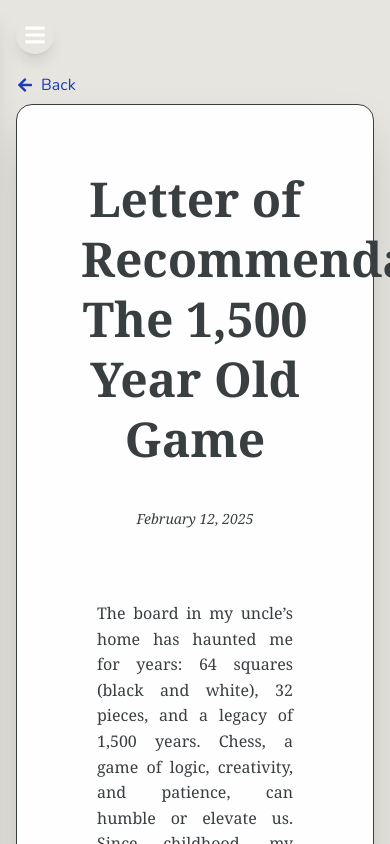
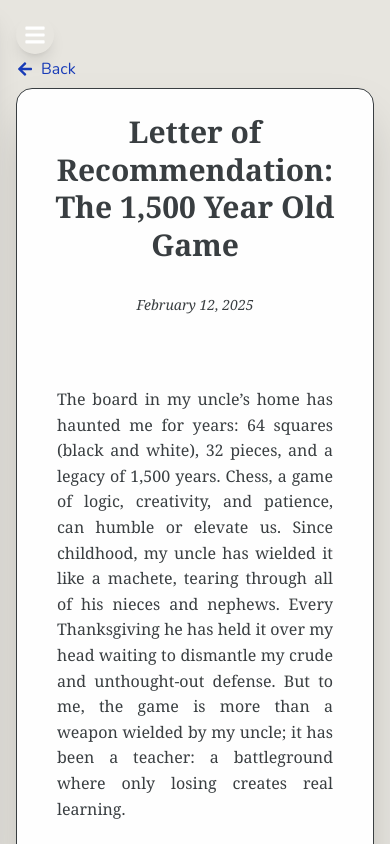
Before and after one commit to Henry-Santa/henrysantangeloweb, a Next.js app: page /creativewriting/0 in a window 390 px wide. Shown: the top 844 px of the page. Built offline with nearby package versions, Linux system fonts and the light colour scheme.

Commit message:
fixed weird padding on phones

```diff
--- a/app/creativewriting/[id]/page.tsx
+++ b/app/creativewriting/[id]/page.tsx
@@ -75,11 +75,11 @@ export default async function CreativeWritingPage({ params }: Props) {
 
   return (
     <RootLayoutWithSidebar>
-      <div className="w-full max-w-6xl mx-auto mt-16 bg-white/95 backdrop-blur-md border border-onyx-400 rounded-2xl shadow-2xl p-16 relative animate-fadeIn">
+      <div className="w-full max-w-6xl mx-auto mt-12 bg-white/95 backdrop-blur-md border border-onyx-400 rounded-2xl shadow-2xl p-6 md:p-12 lg:p-16 relative animate-fadeIn">
         <Link href="/creativewriting" className="absolute -top-8 left-0 flex items-center gap-2 text-blue-800 hover:underline">
           <FaArrowLeft /> Back
         </Link>
-        <h1 className="text-5xl font-extrabold mb-6 text-keppel-700 font-serif leading-tight text-center">
+        <h1 className="text-3xl sm:text-4xl md:text-5xl font-extrabold mb-4 md:mb-6 text-keppel-700 font-serif leading-tight text-center">
           {story.title}
         </h1>
         <p className="text-onyx-600 italic mb-10 text-sm text-center">{story.date}</p>
```
